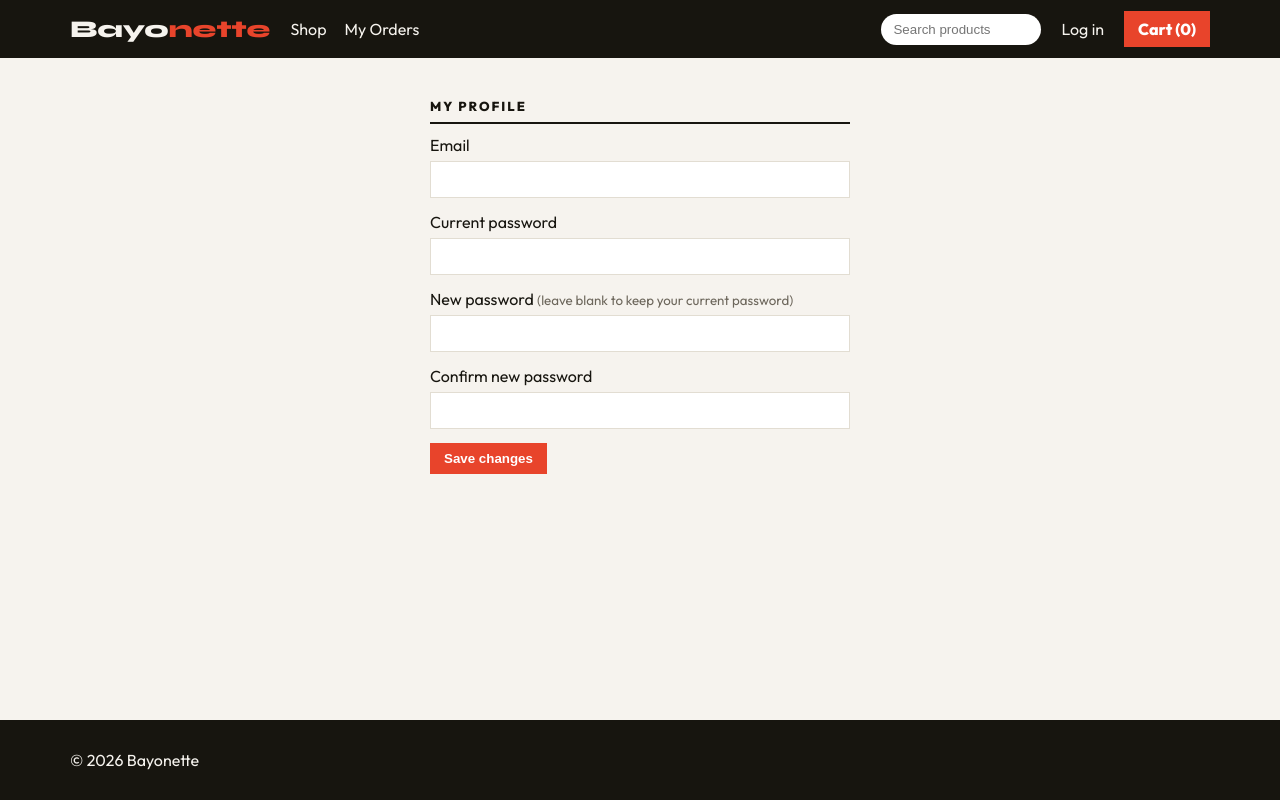
After one commit to PainQisGod/bayonette, a Flask app: template templates/profile.html in a window 1280 px wide. The commit adds this page. Run offline with Flask 3, Linux system fonts and the light colour scheme; the template is opened without the code that fills it, so the values that code supplies are empty.

Commit message:
updating auto filter and footer

```diff
--- a/app.py
+++ b/app.py
@@ -1,9 +1,11 @@
 import sqlite3
+import os
 from flask import Flask, render_template, request, redirect, session, flash
 from werkzeug.security import generate_password_hash, check_password_hash
 
 app = Flask(__name__)
 app.secret_key = "change-this-to-anything"
+ADMIN_EMAIL = os.environ.get("ADMIN_EMAIL", "admin@bayonette.com").strip().lower()
 
 STATUSES = ["pending", "shipped", "delivered"]
 
@@ -49,6 +51,7 @@ def setup():
         conn.execute("ALTER TABLE users ADD COLUMN is_admin INTEGER DEFAULT 0")
     except sqlite3.OperationalError:
         pass  # column already exists
+    conn.execute("UPDATE users SET is_admin = CASE WHEN lower(email) = ? THEN 1 ELSE 0 END", (ADMIN_EMAIL,))
     try:
         conn.execute("ALTER TABLE products ADD COLUMN stock INTEGER DEFAULT 10")
     except sqlite3.OperationalError:
@@ -71,7 +74,10 @@ def setup():
 
 @app.context_processor
 def cart_count():
-    return {"cart_count": sum(session.get("cart", {}).values())}
+    return {
+        "cart_count": sum(session.get("cart", {}).values()),
+        "admin_access": is_admin(),
+    }
 
 
 @app.route("/")
@@ -248,13 +254,67 @@ def orders():
     return render_template("orders.html", orders=orders)
 
 
+@app.route("/profile", methods=["GET", "POST"])
+def profile():
+    if "user_id" not in session:
+        return redirect("/login")
+
+    conn = db()
+    user = conn.execute("SELECT * FROM users WHERE id = ?", (session["user_id"],)).fetchone()
+    if user is None:
+        conn.close()
+        session.clear()
+        return redirect("/login")
+
+    if request.method == "POST":
+        email = request.form["email"].strip().lower()
+        current_password = request.form["current_password"]
+        new_password = request.form["new_password"]
+        confirm_password = request.form["confirm_password"]
+
+        if not check_password_hash(user["password"], current_password):
+            conn.close()
+            flash("Your current password is incorrect.")
+            return redirect("/profile")
+        if not email:
+            conn.close()
+            flash("Email is required.")
+            return redirect("/profile")
+        if new_password and new_password != confirm_password:
+            conn.close()
+            flash("New passwords do not match.")
+            return redirect("/profile")
+        if new_password and len(new_password) < 8:
+            conn.close()
+            flash("New password must be at least 8 characters.")
+            return redirect("/profile")
+
+        password = generate_password_hash(new_password) if new_password else user["password"]
+        try:
+            conn.execute("UPDATE users SET email = ?, password = ? WHERE id = ?",
+                         (email, password, session["user_id"]))
+            conn.commit()
+        except sqlite3.IntegrityError:
+            conn.close()
+            flash("That email is already registered.")
+            return redirect("/profile")
+        conn.close()
+        session["email"] = email
+        session["is_admin"] = 1 if email == ADMIN_EMAIL else 0
+        flash("Profile updated.")
+        return redirect("/profile")
+
+    conn.close()
+    return render_template("profile.html", user=user)
+
+
 @app.route("/register", methods=["GET", "POST"])
 def register():
     if request.method == "POST":
         email = request.form["email"].lower()
         password = generate_password_hash(request.form["password"])
         conn = db()
-        is_admin = 1 if conn.execute("SELECT COUNT(*) FROM users").fetchone()[0] == 0 else 0
+        is_admin = 1 if email == ADMIN_EMAIL else 0
         try:
             user_id = conn.execute("INSERT INTO users (email, password, is_admin) VALUES (?, ?, ?)", (email, password, is_admin)).lastrowid
             conn.commit()
@@ -295,7 +355,7 @@ def logout():
 
 
 def is_admin():
-    return session.get("is_admin") == 1
+    return session.get("email", "").lower() == ADMIN_EMAIL
 
 
 @app.route("/admin")
--- a/static/style.css
+++ b/static/style.css
@@ -22,9 +22,10 @@
 }
 
 * { box-sizing: border-box; }
-body { margin: 0; background: var(--bg); color: var(--text); font-family: "Outfit", Arial, sans-serif; }
+body { min-height: 100vh; margin: 0; display: flex; flex-direction: column; background: var(--bg); color: var(--text); font-family: "Outfit", Arial, sans-serif; }
 a { color: inherit; text-decoration: none; }
 .container { max-width: 1180px; margin: 0 auto; padding: 0 20px; }
+main { flex: 1; width: 100%; }
 section { margin: 40px 0; }
 small { color: var(--muted); }
 
--- a/templates/base.html
+++ b/templates/base.html
@@ -14,11 +14,12 @@
       <nav>
         <a href="/">Shop</a>
         <a href="/orders">My Orders</a>
-        {% if session.is_admin %}<a href="/admin">Admin</a>{% endif %}
+        {% if admin_access %}<a href="/admin">Admin</a>{% endif %}
       </nav>
       <form action="/"><input name="q" placeholder="Search products" value="{{ q or '' }}"></form>
       {% if session.email %}
-        <a href="/logout">Log out</a>
+          <a href="/profile">Profile</a>
+          <a href="/logout">Log out</a>
       {% else %}
         <a href="/login">Log in</a>
       {% endif %}
--- a/templates/login.html
+++ b/templates/login.html
@@ -11,9 +11,9 @@
   </form>
   <p>
     {% if title == "Register" %}
-      Already have an account? <a href="/login">Log in</a>
+      Already have an account? <a href="/login" style="color: #e8442b;">Log in</a>
     {% else %}
-      New here? <a href="/register">Create an account</a>
+      New here? <a href="/register" style="color: #e8442b;">Create an account</a>
     {% endif %}
   </p>
 </div>
--- /dev/null
+++ b/templates/profile.html
@@ -0,0 +1,21 @@
+{% extends "base.html" %}
+{% block content %}
+<div class="page">
+  <h2>My profile</h2>
+  <form method="post">
+    <label>Email</label>
+    <input type="email" name="email" value="{{ user.email }}" required>
+
+    <label>Current password</label>
+    <input type="password" name="current_password" required>
+
+    <label>New password <small>(leave blank to keep your current password)</small></label>
+    <input type="password" name="new_password" minlength="8">
+
+    <label>Confirm new password</label>
+    <input type="password" name="confirm_password" minlength="8">
+
+    <button class="btn">Save changes</button>
+  </form>
+</div>
+{% endblock %}
--- a/templates/shop.html
+++ b/templates/shop.html
@@ -3,13 +3,13 @@
 <section>
   <form class="filters" method="get" action="/">
     <input type="hidden" name="q" value="{{ q }}">
-    <select name="category">
+    <select name="category" onchange="this.form.submit()">
       <option value="">All categories</option>
       {% for c in categories %}
       <option value="{{ c }}" {% if c == category %}selected{% endif %}>{{ c }}</option>
       {% endfor %}
     </select>
-    <select name="sort">
+    <select name="sort" onchange="this.form.submit()">
       <option value="">Newest first</option>
       <option value="low" {% if sort == "low" %}selected{% endif %}>Price: low to high</option>
       <option value="high" {% if sort == "high" %}selected{% endif %}>Price: high to low</option>
```
Also changed, not shown: README.md.
